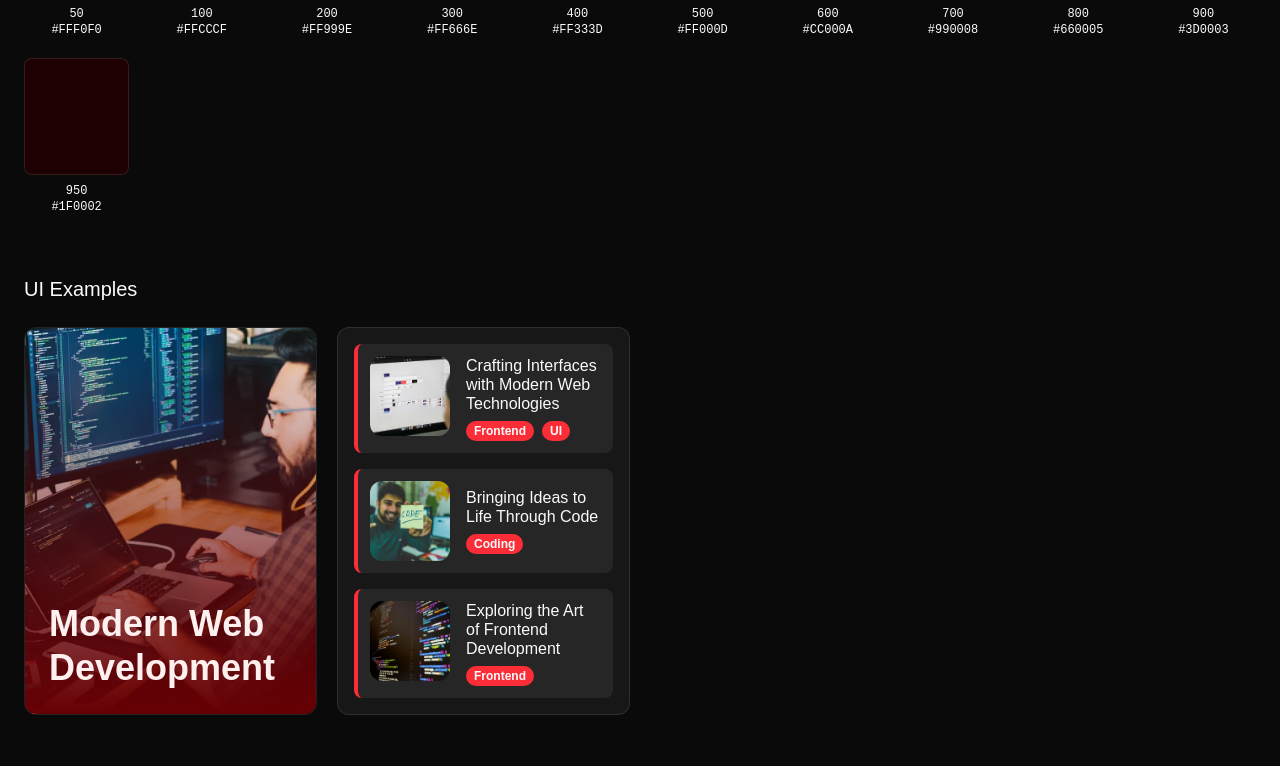
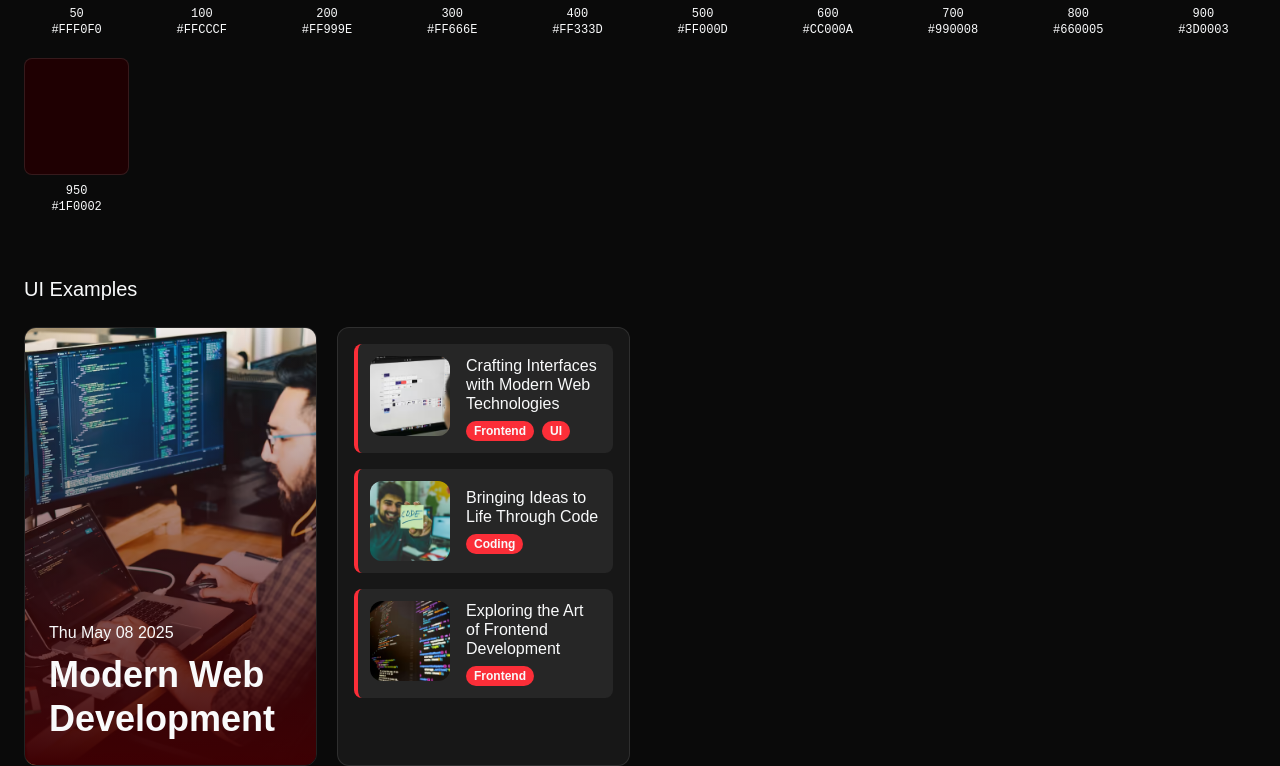
Before and after one commit to 7R0N1X/tailwind-color-generator, a React (Vite) app: page / in a window 1280 px wide. Shown: the part 581-1347 px from the top of the page. Before the commit the page ends 1296 px from the top, so only its background shows below. Built offline with nearby package versions, Linux system fonts and the light colour scheme.

Commit message:
feat: show current date

```diff
--- a/src/components/Card.tsx
+++ b/src/components/Card.tsx
@@ -1,16 +1,19 @@
 import { useColorPicker } from "@hooks/useColorPicker";
-import tinycolor from "tinycolor2";
 
 export const Card = () => {
   const { colorPalette } = useColorPicker();
-  const gradientColor = tinycolor(colorPalette["800"]).toHex();
-  const textColor = tinycolor(colorPalette["50"]).toHex();
+  const gradientColor = colorPalette["900"];
 
   return (
-    <div className="relative flex h-full w-full items-end overflow-hidden rounded-xl border border-gray-50/10 p-6">
-      <img src="/images/VzJjPuk53sk.avif" alt="Person writing code on a laptop" className="absolute inset-0 z-0 h-full w-full object-cover" />
-      <div className="z-10t absolute inset-0" style={{ backgroundImage: `linear-gradient(to top, #${gradientColor}, transparent)` }}></div>
-      <h2 className="relative z-20 text-4xl leading-[44px] font-semibold" style={{ color: `#${textColor}` }}>Modern Web Development</h2>
+    <div className="relative h-full w-full overflow-hidden rounded-xl border border-gray-50/10">
+      <img src="/images/VzJjPuk53sk.avif" alt="Person writing code on a laptop" className="h-full w-full object-cover"/>
+      <div className="z-10t absolute inset-0 -z-0" style={{ backgroundImage: `linear-gradient(to top, ${gradientColor}, transparent)` }}></div>
+      <div className="absolute inset-0 z-10 flex flex-col justify-end gap-2 p-6 text-gray-50">
+        <span>{new Date().toDateString()}</span>
+        <h2 className="relative z-20 text-4xl leading-[44px] font-semibold">
+          Modern Web Development
+        </h2>
+      </div>
     </div>
   );
 };
```
